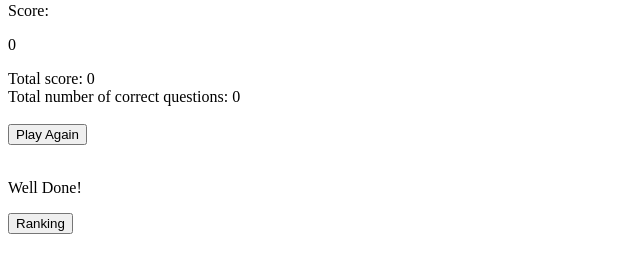
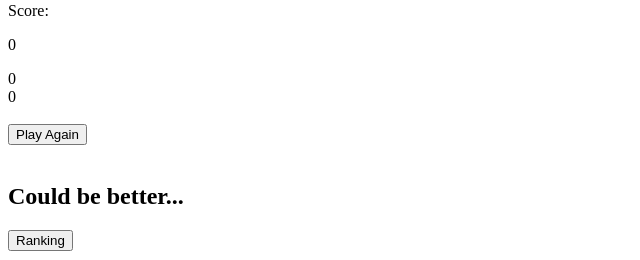
Before and after one commit to thainaabrantes/trivia-react-redux, a React (Create React App) app: page /feedback in a window 1280 px wide. Shown: the part 419-679 px from the top of the page, without its empty margins (0-640 px from the left). Built offline with nearby package versions, Linux system fonts and the light colour scheme.

Commit message:
Requisito 13, 14

```diff
--- a/src/components/DataFeedback.jsx
+++ b/src/components/DataFeedback.jsx
@@ -5,21 +5,20 @@ import { connect } from 'react-redux';
 class DataFeedback extends Component {
   render() {
     const { score, assertions } = this.props;
-    console.log(assertions);
     return (
       <section>
         <div>
           <span
             data-testid="feedback-total-score"
           >
-            {`Total score: ${score}`}
+            { score }
           </span>
         </div>
         <div>
           <span
             data-testid="feedback-total-question"
           >
-            {`Total number of correct questions: ${assertions}`}
+            { assertions }
           </span>
         </div>
       </section>
--- a/src/pages/Feedback.js
+++ b/src/pages/Feedback.js
@@ -5,17 +5,18 @@ import Button from '../components/Button';
 import Header from '../components/Header';
 import ButtonRanking from '../components/ButtonRanking';
 import DataFeedback from '../components/DataFeedback';
+import { connect } from 'react-redux';
 
 class Feedback extends Component {
   render() {
-    const { countCorrect } = this.props;
+    const { assertions } = this.props;
     let feedbackMsg = '';
     const number3 = 3;
 
-    if (countCorrect < number3) {
+    if (assertions >= number3) {
+      feedbackMsg = 'Well Done!';
+    } else {
       feedbackMsg = 'Could be better...';
-    } else {
-      feedbackMsg = 'Well Done!';
     }
 
     return (
@@ -44,9 +45,9 @@ class Feedback extends Component {
         </div>
         <br />
         <div>
-          <p data-testid="feedback-text">
+          <h1 data-testid="feedback-text">
             { feedbackMsg }
-          </p>
+          </h1>
           <Link
             to="/ranking"
           >
@@ -61,7 +62,11 @@ class Feedback extends Component {
 }
 
 Feedback.propTypes = {
-  countCorrect: PropTypes.number.isRequired,
+  assertions: PropTypes.number.isRequired,
 };
 
-export default Feedback;
+const mapStateToProps = (state) => ({
+  assertions: state.player.assertions,
+});
+
+export default connect(mapStateToProps)(Feedback);
--- a/src/pages/Games.jsx
+++ b/src/pages/Games.jsx
@@ -5,7 +5,7 @@ import md5 from 'crypto-js/md5';
 import Header from '../components/Header';
 import fetchGame from '../serviceAPI/gameAPI';
 import '../css/style.css';
-import { sumScore } from '../redux/actions/index';
+import { sumScore, correctPhrase } from '../redux/actions/index';
 
 const ERROR_RESPONSE = 3;
 const ONE_SECOND = 1000;
@@ -36,6 +36,12 @@ class Games extends Component {
     this.resetSeconds();
   }
 
+  componentDidUpdate() {
+    const { dispatch } = this.props;
+    const { countCorrect } = this.state;
+    dispatch(correctPhrase(countCorrect));
+  }
+
   resetSeconds = () => {
     const intervalId = setInterval(() => {
       this.setState((prevState) => ({
@@ -53,7 +59,6 @@ class Games extends Component {
   fetchAnswers = async () => {
     const token = localStorage.getItem('token');
     const gameObject = await fetchGame(token);
-    console.log(gameObject);
     const { history } = this.props;
     const { countQuestion } = this.state;
     if (gameObject.response_code === ERROR_RESPONSE) {
@@ -75,7 +80,7 @@ class Games extends Component {
   };
 
   sumPoints = (id) => {
-    const { seconds, difficulty, assertions } = this.state;
+    const { seconds, difficulty } = this.state;
     const { name, email, score, dispatch } = this.props;
     let difficultyPoint = 0;
     const ten = 10;
--- a/src/redux/actions/index.jsx
+++ b/src/redux/actions/index.jsx
@@ -2,6 +2,7 @@ export const ADD_SETTINGS = 'ADD_SETTINGS';
 export const SAVE_USER = 'SAVE_USER';
 export const SUM_SCORE = 'SUM_SCORE';
 export const ADD_TOTAL = 'ADD_TOTAL';
+export const COUNT_CORRECT = 'COUNT_CORRECT';
 
 export const addSetting = (settingsInfo) => ({
   type: ADD_SETTINGS,
@@ -22,3 +23,8 @@ export const addTotal = (score, questions) => ({
   type: ADD_TOTAL,
   payload: [score, questions],
 });
+
+export const correctPhrase = (counts) => ({
+  type: COUNT_CORRECT,
+  payload: counts,
+})
--- a/src/redux/reducers/playerReducer.jsx
+++ b/src/redux/reducers/playerReducer.jsx
@@ -1,4 +1,4 @@
-import { ADD_SETTINGS, SAVE_USER, SUM_SCORE, ADD_TOTAL } from '../actions';
+import { ADD_SETTINGS, SAVE_USER, SUM_SCORE, ADD_TOTAL, COUNT_CORRECT } from '../actions';
 
 const INITIAL_STATE = {
   name: '',
@@ -34,6 +34,12 @@ const playerReducer = (state = INITIAL_STATE, action) => {
       assertions: action.payload[1],
     };
   }
+  case COUNT_CORRECT: {
+    return {
+      ...state,
+      assertions: action.payload,
+    }
+  }
   default:
     return state;
   }
```
